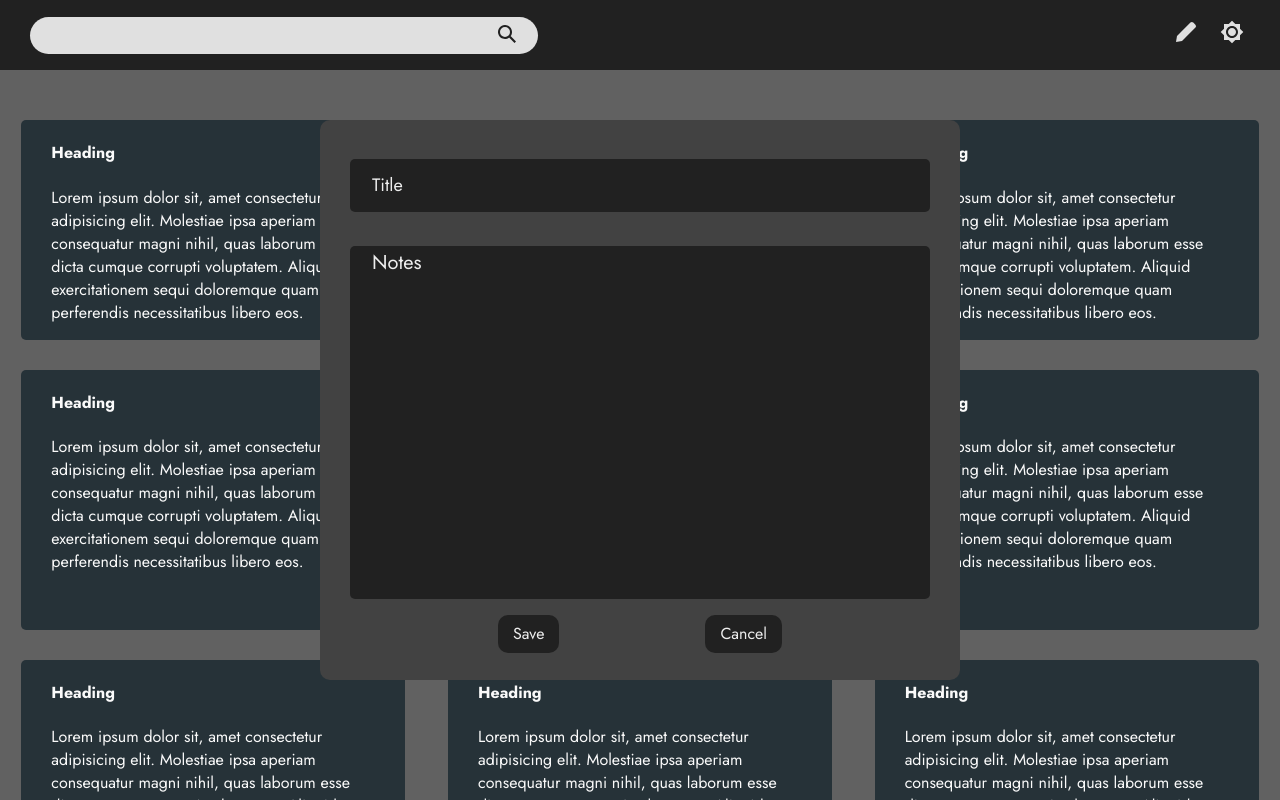
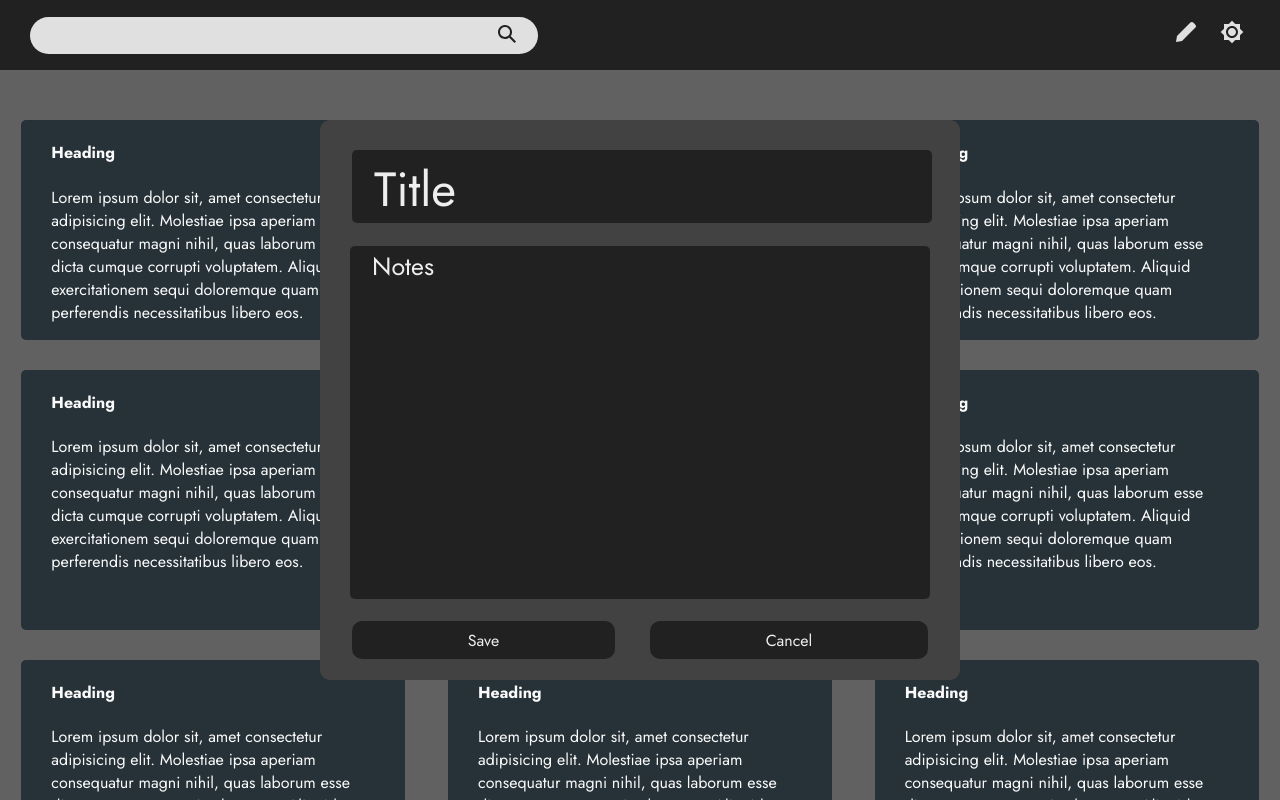
Before and after one commit to logon2ashwin/react-notesApp, a React app: page / in a window 1280 px wide. Both pictures are taken after a click on the element 1191 px from the left and 35 px from the top of the page. Shown: the top 800 px of the page. Built offline with nearby package versions, Linux system fonts and the light colour scheme.

Commit message:
UI done for create note module

```diff
--- a/src/commons/scss/appStyles.scss
+++ b/src/commons/scss/appStyles.scss
@@ -8,6 +8,13 @@
     -moz-transform: $value;
     -ms-transform: $value;
     transform: $value;
+}
+
+@mixin absoluteCenterPositionElement {
+    position: absolute;
+    top: 50%;
+    left: 50%;
+    transform: translate(-50%,-50%);
 }
 
 body {
--- a/src/components/CreateNote/CreateNote.jsx
+++ b/src/components/CreateNote/CreateNote.jsx
@@ -1,20 +1,24 @@
-import React from 'react';
+import React, { useState } from 'react';
 import './CreateNote.scss';
 
 const CreateNote = props => {
+  const [title,setTitle] = useState('');
   return (
     <div className='create-note'>
       <form className='note-form-container'>
         <div className='note-title-holder'>
-          <input className='note-title-input' type='text' name='name' placeholder="Title" />
+          <div className='note-input-with-label'>
+            <input className='note-title-input' type='text' value={title} onChange={event => setTitle(event.target.value)} required/>
+            <label className='note-title-label' >Title</label>
+          </div>
         </div>
         <div className='note-body-holder'>
-          <textarea className='note-text-area' name='notes' placeholder="Notes"></textarea>
+          <textarea className='note-text-area' name='notes' placeholder='Notes'></textarea>
         </div>
-        <div className="note-button-grid">
-          <div className="note-button-holder">
+        <div className='note-button-grid'>
+          <div className='note-button-holder'>
             <button>Save</button>
-            <button>Cancel</button>
+            <button onClick={props.toggleCreateNote}>Cancel</button>
           </div>
         </div>
       </form>
--- a/src/components/CreateNote/CreateNote.scss
+++ b/src/components/CreateNote/CreateNote.scss
@@ -1,10 +1,7 @@
 @import '../../commons/scss/appStyles.scss';
 
 .create-note {
-    position: absolute;
-    top: 50%;
-    left: 50%;
-    transform: translate(-50%,-50%);
+    @include absoluteCenterPositionElement;
     cursor: default;
     width: 50%;
     height: 70%;
@@ -20,12 +17,28 @@
         .note-title-holder {
             @extend .note-holders;
             align-items: center;
-            .note-title-input {
-                @extend .input-field;
-                transition: all 0.3s ease;
-                height: 50%;
-                &::placeholder {
+            div.note-input-with-label {
+                position: relative;
+                height: 70%;
+                width: 90%;
+                .note-title-input {
+                    @extend .input-field;
+                    width: 100% !important;
+                    height: 100%;
+                    transition: all 0.3s ease;
+                    &:focus +.note-title-label, &:valid +.note-title-label{
+                        transform: scale(0.8);
+                    }
+                }
+                .note-title-label {
+                    position: absolute;
+                    top: 3px;
+                    left: 22px;
                     color: var(--appInputboxText);
+                    font-size: 1.2em;
+                    transform: scale(2.5);
+                    transform-origin: left top;
+                    transition: all 0.3s ease;
                 }
             }
         }
@@ -37,16 +50,17 @@
                 overflow: scroll;
                 &::placeholder {
                     color: var(--appInputboxText);
-                    font-size: 20px;
+                    font-size: 25px;
                 }
             }
         }
         .note-button-grid {
             @extend .note-holders;
             .note-button-holder {
-                display: flex;
-                justify-content: space-evenly;
-                align-items: center;
+                display: grid;
+                grid-template-columns: auto auto;
+                column-gap: 35px;
+                align-items: end;
                 width: 90%;
                 button {
                     font-family: 'jost';
@@ -74,7 +88,7 @@
     justify-content: center;
 }
 .input-field {
-    font-size: 18px;
+    font-size: 1.5em;
     font-family: jost;
     width: 90%;
     background-color: var(--appNavBgColor);
@@ -83,4 +97,5 @@
     color: var(--appInputboxText);
     border-radius: 5px;
     text-indent:20px;
+    cursor: text;
 }
```
